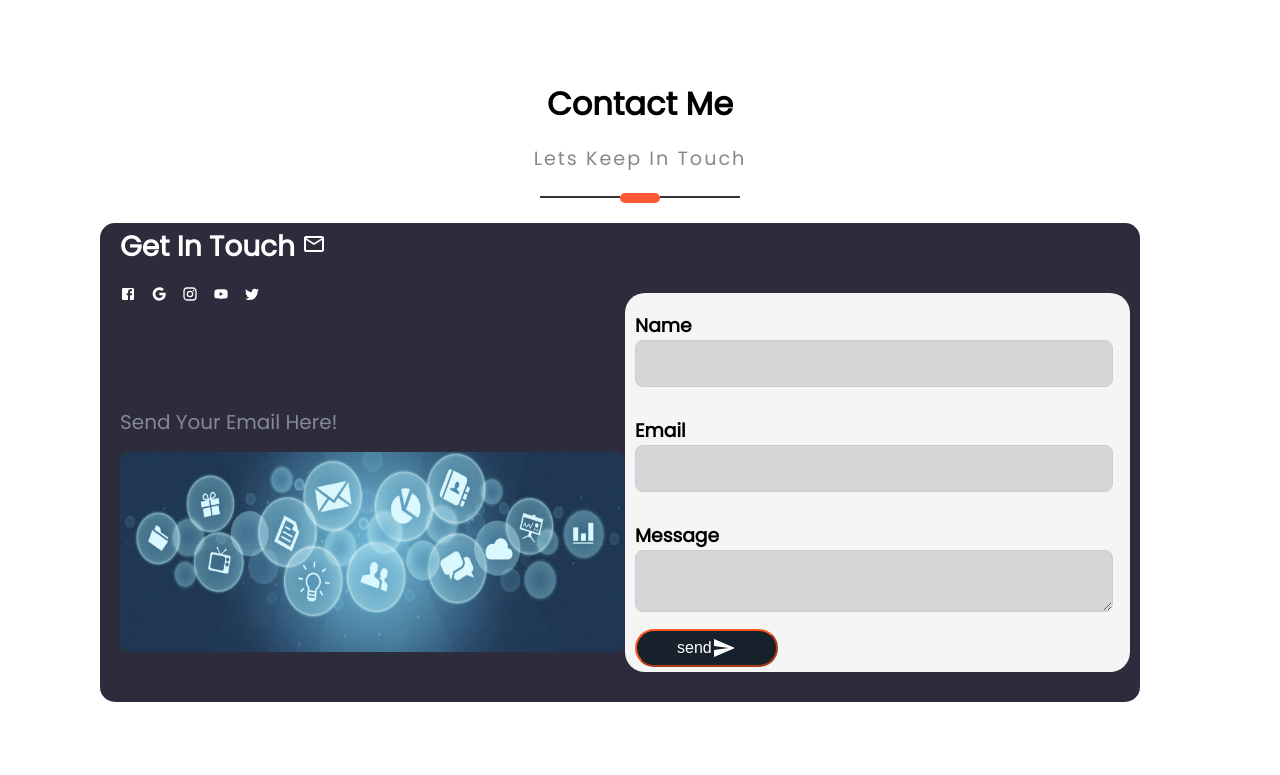
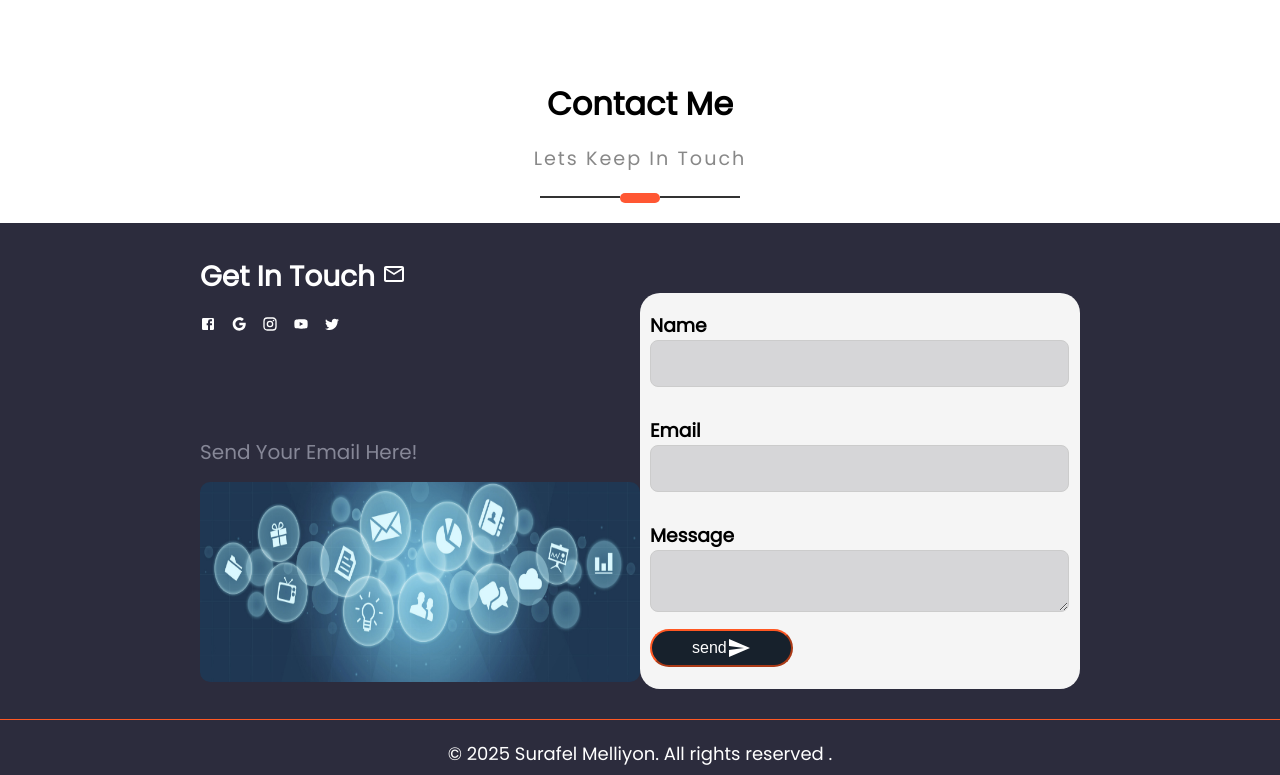
Before and after one commit to surameli/portfiolio-1, a React (Create React App) app: page /Home in a window 1280 px wide. Shown: the part 2022-2797 px from the top of the page. Before the commit the page ends 2724 px from the top, so only its background shows below. Built offline with nearby package versions, Linux system fonts and the light colour scheme.

Commit message:
fix contact me to maximize the baground and insert the footer

```diff
--- a/src/Pages/Home.jsx
+++ b/src/Pages/Home.jsx
@@ -5,6 +5,7 @@ import Profile from '../components/Banner/Profile/Profile'
 import AboutMe from '../components/AboutMe/AboutMe'
 import Resume from '../components/Resume/Resume'
 import ContactMe from '../components/ContactMe/ContactMe'
+import Footers from '../components/footers/footers'
 // import { Route, Routes } from 'react-router-dom'
 // import Header from '../../components/Header/Header'
 // import Profile from '../../components/Banner/Profile/Profile'
@@ -28,6 +29,7 @@ const Home = () => {
       <AboutMe/>
       <Resume/>
      <ContactMe/>
+     <Footers/>
 
 
 
--- a/src/components/ContactMe/contactme.css
+++ b/src/components/ContactMe/contactme.css
@@ -29,24 +29,26 @@
     display: flex;
     /* justify-content: space-between;
     align-items: flex-start; */
-    width: 50%;
+    /* width: 100%; */
     background-color: #2c2c3d;
-    margin-left: 100px ;
-    margin-right: 100px;
+    /* margin-left: 100px ;
+    margin-right: 100px; */
     padding: 30px 200px;
-    border-radius: 15px;
+    /* border-radius: 15px; */
     color: white;
+    /* max-width: 1000px; */
   }
 
   .left-section {
     flex: 1;
     text-align: left;
     margin-top: -55px;
-    margin-left: -180px;
+    /* margin-left: -180px; */
   }
 
   .left-section h3 {
     font-size: 28px;
+    padding-top: 30px;
   }
 
   .social-icons {
@@ -79,7 +81,7 @@
     flex: 1;
     text-align: left;
     background-color: #f5f5f5;
-    margin-right: -190px;
+    /* margin-right: -190px; */
     margin-top: 40px;
     border-radius: 20px;
   }
--- a/src/components/Resume/resume.css
+++ b/src/components/Resume/resume.css
@@ -1,7 +1,10 @@
+
+
+
 /* body{
   color: #fff;
   background-color: #000;
-} */
+} */ */
 
 
 .about-section h1 {
--- /dev/null
+++ b/src/components/footers/footers.css
@@ -0,0 +1,13 @@
+.footers{
+
+    text-align: center;
+    height: 60px;
+    border-top: 2px solid #1f2235;
+    border-top: 1px solid #ff5823;
+    background-color: #1f2235;
+    background-color: #2c2c3d;
+    color: #fff;
+    padding-top: 20px;
+    font-size: 18px;
+
+}
--- /dev/null
+++ b/src/components/footers/footers.jsx
@@ -0,0 +1,14 @@
+import React from 'react'
+import './footers.css'
+
+const footers = () => {
+  return (
+    <div className='footers-container'>
+        <div className='footers'>
+        © 2025 Surafel Melliyon. All rights reserved .
+        </div>
+    </div>
+  )
+}
+
+export default footers
--- a/src/index.css
+++ b/src/index.css
@@ -129,8 +129,10 @@ body ::-webkit-scrollbar-thumb {
 .highlighted-btn {
   color: var(--white);
 
+
   font-size: 12px;
   background-color: #ff5823;
+  border-color: transparent;
 }
 @media only screen and (max-width: 568px) {
   .highlighted-btn {
```
Also changed, not shown: src/components/Resume/Resume.jsx (+1 -16 lines).
